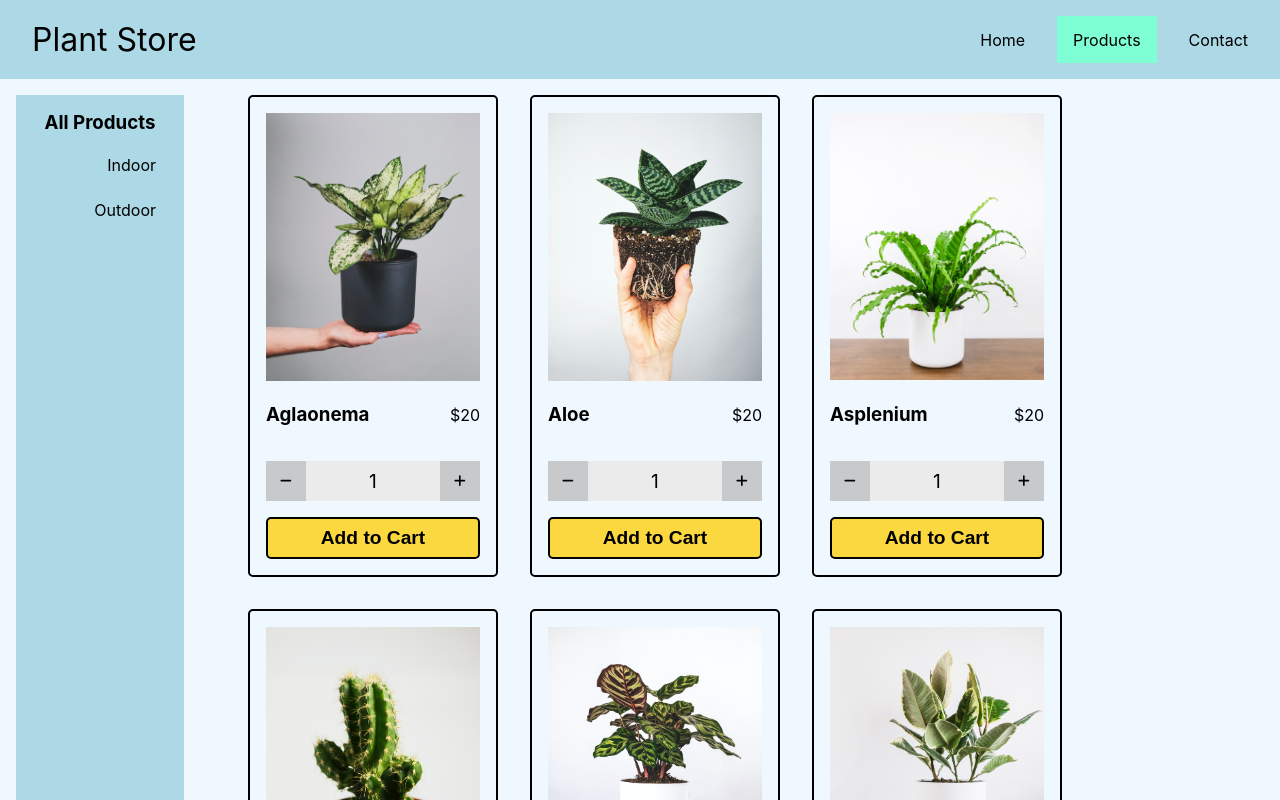
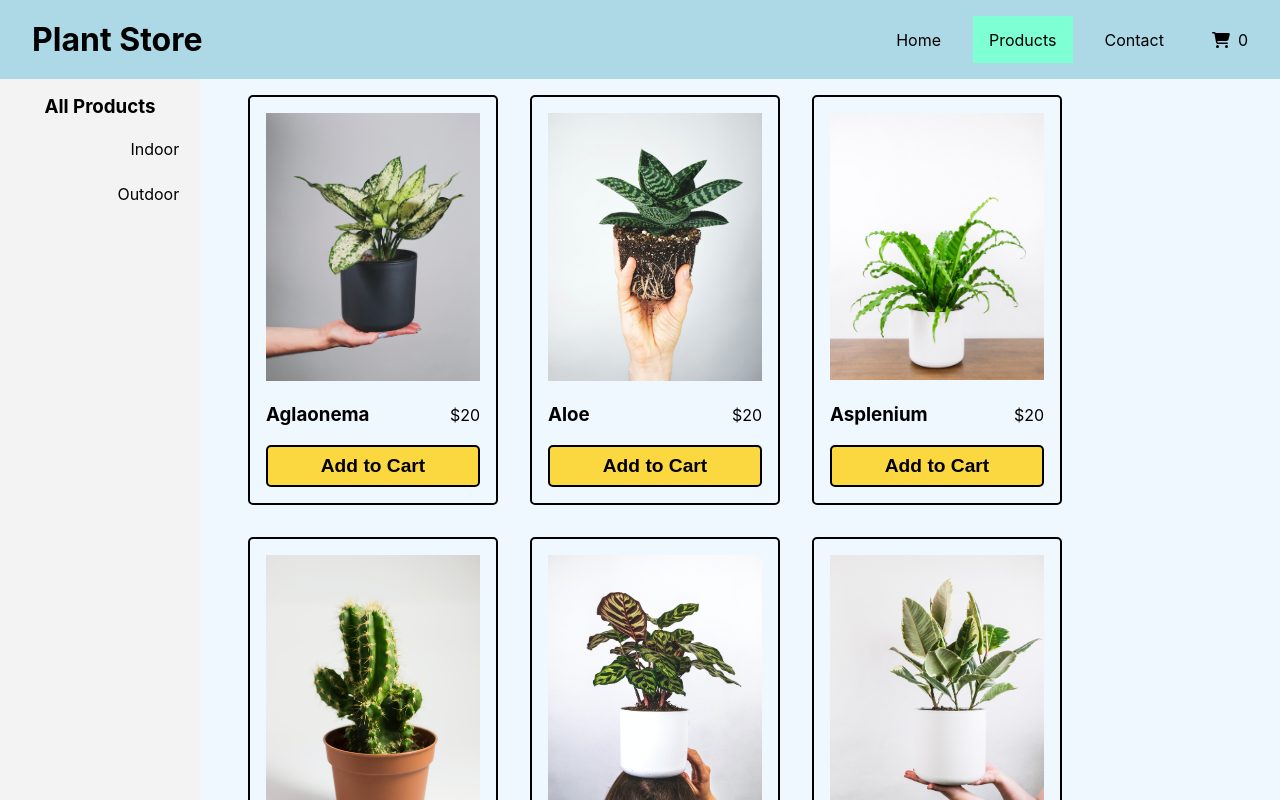
Before and after one commit to connorleavitt/Projects, a React (Create React App) app in the folder Shopping_Cart/shopping_cart/: page /products in a window 1280 px wide. Shown: the top 800 px of the page. Built offline with nearby package versions, Linux system fonts and the light colour scheme.

Commit message:
Create intial cart functionality

```diff
--- a/Shopping_Cart/shopping_cart/src/App.css
+++ b/Shopping_Cart/shopping_cart/src/App.css
@@ -9,17 +9,25 @@ body {
   margin: 0;
 }
 
+/* HEADER */
+
 .nav {
   background-color: lightblue;
   display: flex;
-  align-items: stretch;
-  justify-content: space-between;
-  gap: 2rem;
+  /* align-items: stretch; */
+  justify-content: flex-end;
+  /* gap: 2rem; */
   padding: 1rem;
+  flex-wrap: wrap;
+}
+
+.page-cart-container {
+  display: flex;
 }
 
 .store-title {
-  font-size: 2rem;
+  font-size: 1.25rem;
+  font-weight: bold;
 }
 
 .nav ul {
@@ -43,9 +51,60 @@ body {
   background-color: aquamarine;
 }
 
-.nav a:hover {
+.nav li:hover {
   background-color: aqua;
 }
+
+.cart-container {
+  display: flex;
+  align-items: center;
+  gap: 0.5rem;
+  margin-left: 1rem;
+}
+
+@media (min-width: 700px) {
+  .nav {
+    background-color: lightblue;
+    display: flex;
+    align-items: stretch;
+    justify-content: space-between;
+    gap: 2rem;
+    padding: 1rem;
+  }
+
+  .store-title {
+    font-size: 2rem;
+  }
+
+  .nav ul {
+    display: flex;
+    margin: 0;
+    padding: 0;
+    list-style: none;
+    gap: 1rem;
+  }
+
+  .nav a {
+    color: inherit;
+    text-decoration: none;
+    height: 100%;
+    display: flex;
+    align-items: center;
+    padding: 0.25rem 1rem;
+  }
+
+  .nav li.active {
+    background-color: aquamarine;
+  }
+
+  .cart-container {
+    display: flex;
+    align-items: center;
+    gap: 0.5rem;
+  }
+}
+
+/* MAIN PAGE */
 
 .page-container {
   margin: 0 auto;
@@ -137,22 +196,33 @@ body {
 
 .product-category--container {
   display: flex;
-  justify-content: center;
+  flex-direction: column;
+  align-items: center;
+  padding: 1rem 5rem;
+  /* justify-content: space-around; */
+  border: 2px solid black;
+  border-radius: 5px;
+  background-color: rgb(243, 243, 243);
+  margin: 1rem 4rem;
 }
 
 .product-category--subtitle {
   margin: 0;
+  /* align-self: center; */
 }
 
 .product-category--list {
+  display: flex;
   list-style: none;
-  margin: 0;
+  margin: 1rem 0 0 0;
   padding: 0;
+  gap: 2rem;
 }
 
 .product-category--container a {
   text-decoration: none;
   color: inherit;
+  padding: 1rem;
 }
 
 .product-category--container a:hover {
@@ -246,27 +316,35 @@ body {
   .product-category--container {
     display: flex;
     flex-direction: column;
-    justify-content: flex-start;
     align-items: center;
-    background-color: lightblue;
-    margin: 1rem;
-    padding-top: 1rem;
+    padding: 1rem;
+    border: 0;
+    border-radius: 0;
+    margin: 0;
   }
 
   .product-category--container ul {
     margin-top: 1em;
     display: flex;
     flex-direction: column;
-    align-items: flex-end;
+    justify-content: flex-end;
     gap: 1em;
     width: 100%;
   }
 
+  .product-category--container li {
+    width: 100%;
+    /* display: flex; */
+  }
+
   .product-category--container a {
     display: flex;
+    justify-content: flex-end;
     padding: 0.3rem;
-    padding-right: 1.75rem;
-    /* align-items: stretch; */
+  }
+
+  .product-category--container a:hover {
+    background-color: lightcyan;
   }
 
   .products-display--container {
@@ -307,3 +385,26 @@ body {
     font-size: 1.2rem;
   }
 }
+
+.fa-cart-shopping {
+  cursor: pointer;
+}
+
+.cart-item:hover {
+  background-color: inherit;
+}
+
+.cart--container {
+  background-color: blue;
+}
+
+.cart-box--container {
+  background-color: green;
+
+  display: flex;
+  margin: 2rem;
+}
+
+.cart-box--img {
+  max-height: 100px;
+}
--- a/Shopping_Cart/shopping_cart/src/App.js
+++ b/Shopping_Cart/shopping_cart/src/App.js
@@ -4,17 +4,41 @@ import Contact from "./pages/Contact";
 import Home from "./pages/Home";
 import Products from "./pages/Products";
 import { Routes, Route } from "react-router-dom";
+import { useEffect, useState } from "react";
+import Cart from "./pages/Cart";
 
 function App() {
+  const [cart, setCart] = useState([]);
+
+  const handleClick = (product) => {
+    const exist = cart.find((x) => x.id === product.id);
+    if (exist) {
+      const updatedCartItem = cart.map((x) =>
+        x.id === product.id ? { ...exist, qty: exist.qty + 1 } : x
+      );
+      setCart(updatedCartItem);
+    }
+    const newCartItems = [...cart, { ...product, qty: 1 }];
+    setCart(newCartItems);
+  };
+
+  // useEffect(() => {
+  //   console.log("cart changed");
+  // }, [cart]);
+
   return (
     <div className="App">
-      <Header />
+      <Header countCartItems={cart.length} />
       <div className="page-container">
         <Routes>
           <Route path="/" element={<Home />}></Route>
           <Route path="/home" element={<Home />}></Route>
-          <Route path="/products" element={<Products />}></Route>
+          <Route
+            path="/products"
+            element={<Products handleClick={handleClick} />}
+          ></Route>
           <Route path="/contact" element={<Contact />}></Route>
+          <Route path="/cart" element={<Cart cart={cart} />}></Route>
         </Routes>
       </div>
     </div>
--- a/Shopping_Cart/shopping_cart/src/components/Cart.js
+++ /dev/null
@@ -1,3 +0,0 @@
-export function UpdateCart() {
-  console.log("update cart");
-}
--- /dev/null
+++ b/Shopping_Cart/shopping_cart/src/components/DisplayCart.js
@@ -0,0 +1,12 @@
+import { FontAwesomeIcon } from "@fortawesome/react-fontawesome";
+
+export default function DisplayCart(props) {
+  const { countCartItems } = props;
+
+  return (
+    <div className="cart-container">
+      <FontAwesomeIcon icon="fa-solid fa-cart-shopping" />
+      <div className="cart-current-quantity">{countCartItems}</div>
+    </div>
+  );
+}
--- a/Shopping_Cart/shopping_cart/src/components/ProductCard.js
+++ b/Shopping_Cart/shopping_cart/src/components/ProductCard.js
@@ -1,69 +1,67 @@
-import { storePrices } from "../data/constants";
-import { useState } from "react";
+// import { storePrices } from "../data/constants";
+// import { useState } from "react";
 import ItemQuantity from "./ItemQuantity";
-import { UpdateCart } from "./Cart";
 
-function getName(product) {
-  let plant = getStoreInfo(product);
-  let initialName = "";
-  for (const prop in plant) {
-    if (prop === "plantName") {
-      initialName = plant[prop];
-      let plantName =
-        initialName.charAt(0).toUpperCase() + initialName.slice(1);
-      return plantName;
-    }
-  }
-}
+// function getName(product) {
+//   let plant = getStoreInfo(product);
+//   let initialName = "";
+//   for (const prop in plant) {
+//     if (prop === "plantName") {
+//       initialName = plant[prop];
+//       let plantName =
+//         initialName.charAt(0).toUpperCase() + initialName.slice(1);
+//       return plantName;
+//     }
+//   }
+// }
 
-function getPrice(product) {
-  let plant = getStoreInfo(product);
-  let plantPrice = "";
-  for (const prop in plant) {
-    if (prop === "price") {
-      plantPrice = plant[prop];
-      return plantPrice;
-    }
-  }
-}
+// function getPrice(product) {
+//   let plant = getStoreInfo(product);
+//   let plantPrice = "";
+//   for (const prop in plant) {
+//     if (prop === "price") {
+//       plantPrice = plant[prop];
+//       return plantPrice;
+//     }
+//   }
+// }
 
-function getImage(product) {
-  let plant = getStoreInfo(product);
-  let plantImage = "";
-  for (const prop in plant) {
-    if (prop === "img") {
-      plantImage = plant[prop];
-      return plantImage;
-    }
-  }
-}
+// function getImage(product) {
+//   let plant = getStoreInfo(product);
+//   let plantImage = "";
+//   for (const prop in plant) {
+//     if (prop === "img") {
+//       plantImage = plant[prop];
+//       return plantImage;
+//     }
+//   }
+// }
 
-function getStoreInfo(input) {
-  let storeInfo = [...storePrices];
-  let plantObj = storeInfo.find((obj) => {
-    return obj.plantName === input;
-  });
-  return plantObj;
-}
+// function getStoreInfo(input) {
+//   let storeInfo = [...storePrices];
+//   let plantObj = storeInfo.find((obj) => {
+//     return obj.plantName === input;
+//   });
+//   return plantObj;
+// }
 
-export default function ProductCard({ product }) {
-  let currentPlantName = getName(product);
-  let currentPlantPrice = getPrice(product);
-  let currentPlantImage = getImage(product);
+export default function ProductCard({ product, handleClick }) {
+  let currentPlantName =
+    product.plantName.charAt(0).toUpperCase() + product.plantName.slice(1);
+
   return (
     <div className="product-card--container">
-      <img
-        className="product-card--img"
-        src={currentPlantImage}
-        alt={currentPlantImage}
-      />
+      <img className="product-card--img" src={product.img} alt={product.img} />
       <div className="product-card--top-info">
         <h3 className="product-card--title">{currentPlantName}</h3>
-        <div className="product-card--price">{currentPlantPrice}</div>
+        <div className="product-card--price">{product.price}</div>
       </div>
       <div className="product-card--item-actions">
-        <ItemQuantity />
-        <button className="product-card-add-to-cart-btn" onClick={UpdateCart}>
+        {/* <ItemQuantity /> */}
+        <button
+          className="product-card-add-to-cart-btn"
+          onClick={() => handleClick(product)}
+        >
           Add to Cart
         </button>
       </div>
--- /dev/null
+++ b/Shopping_Cart/shopping_cart/src/pages/Cart.js
@@ -0,0 +1,40 @@
+import ItemQuantity from "../components/ItemQuantity";
+
+export default function Cart(props) {
+  const { cart } = props;
+  console.log(...cart);
+  return (
+    <div className="cart--container">
+      {cart.map((product) => (
+        <div className="cart-box--container" key={product.id}>
+          <img className="cart-box--img" src={product.img} alt={product.img} />
+          <div>{product.plantName}</div>
+          <div>{product.price}</div>
+          <ItemQuantity />
+        </div>
+      ))}
+
+      {/*
+      <div className="product-card--container">
+        <img
+          className="product-card--img"
+          src={product.img}
+          alt={product.img}
+        />
+        <div className="product-card--top-info">
+          <h3 className="product-card--title">{currentPlantName}</h3>
+          <div className="product-card--price">{product.price}</div>
+        </div>
+        <div className="product-card--item-actions">
+          <ItemQuantity />
+          <button
+            className="product-card-add-to-cart-btn"
+            onClick={() => handleClick(product)}
+          >
+            Add to Cart
+          </button>
+        </div>
+      </div> */}
+    </div>
+  );
+}
--- a/Shopping_Cart/shopping_cart/src/pages/Header.js
+++ b/Shopping_Cart/shopping_cart/src/pages/Header.js
@@ -1,21 +1,28 @@
 import React from "react";
 import { Link } from "react-router-dom";
+import DisplayCart from "../components/DisplayCart";
 import CustomLink from "../components/CustomLink";
 
 // import Cart from "./Cart";
 
-export default function NavBar() {
+export default function NavBar(props) {
+  const { countCartItems } = props;
+
   return (
     <nav className="nav">
       <Link className="store-title" to="/">
         Plant Store
       </Link>
-      <ul>
-        <CustomLink to="/home">Home</CustomLink>
-        <CustomLink to="/products">Products</CustomLink>
-        <CustomLink to="/contact">Contact</CustomLink>
-      </ul>
-      {/* <Cart /> */}
+      <div className="page-cart-container">
+        <ul>
+          <CustomLink to="/home">Home</CustomLink>
+          <CustomLink to="/products">Products</CustomLink>
+          <CustomLink to="/contact">Contact</CustomLink>
+        </ul>
+        <Link className="cart-item" to="/cart">
+          <DisplayCart countCartItems={countCartItems} />
+        </Link>
+      </div>
     </nav>
   );
 }
--- a/Shopping_Cart/shopping_cart/src/pages/Products.js
+++ b/Shopping_Cart/shopping_cart/src/pages/Products.js
@@ -1,23 +1,34 @@
+import { useState } from "react";
 import Category from "../components/Category";
 import ProductCard from "../components/ProductCard";
+import { storePrices } from "../data/constants";
 
-export default function Products() {
+export default function Products(props) {
+  const { handleClick } = props;
+
   return (
     <div className="main--products">
       <Category />
       <section className="products-display--container">
-        <ProductCard product="aglaonema" />
-        <ProductCard product="aloe" />
-        <ProductCard product="asplenium" />
-        <ProductCard product="cactus" />
-        <ProductCard product="calathea" />
-        <ProductCard product="ficusTineke" />
-        <ProductCard product="monstera" />
-        <ProductCard product="philodendron" />
-        <ProductCard product="pilea" />
-        <ProductCard product="rubberTree" />
-        <ProductCard product="sansevieria" />
-        <ProductCard product="zzPlant" />
+        {storePrices.map((product) => (
+          <ProductCard
+            key={product.id}
+            product={product}
+            handleClick={handleClick}
+          />
+        ))}
+        {/* <ProductCard product="aglaonema" handleClick={handleClick} />
+        <ProductCard product="aloe" handleClick={handleClick} />
+        <ProductCard product="asplenium" handleClick={handleClick} />
+        <ProductCard product="cactus" handleClick={handleClick} />
+        <ProductCard product="calathea" handleClick={handleClick} />
+        <ProductCard product="ficusTineke" handleClick={handleClick} />
+        <ProductCard product="monstera" handleClick={handleClick} />
+        <ProductCard product="philodendron" handleClick={handleClick} />
+        <ProductCard product="pilea" handleClick={handleClick} />
+        <ProductCard product="rubberTree" handleClick={handleClick} />
+        <ProductCard product="sansevieria" handleClick={handleClick} />
+        <ProductCard product="zzPlant" handleClick={handleClick} /> */}
       </section>
     </div>
   );
```
Also changed, not shown: Shopping_Cart/shopping_cart/src/data/constants.js (+12 -1 lines).
